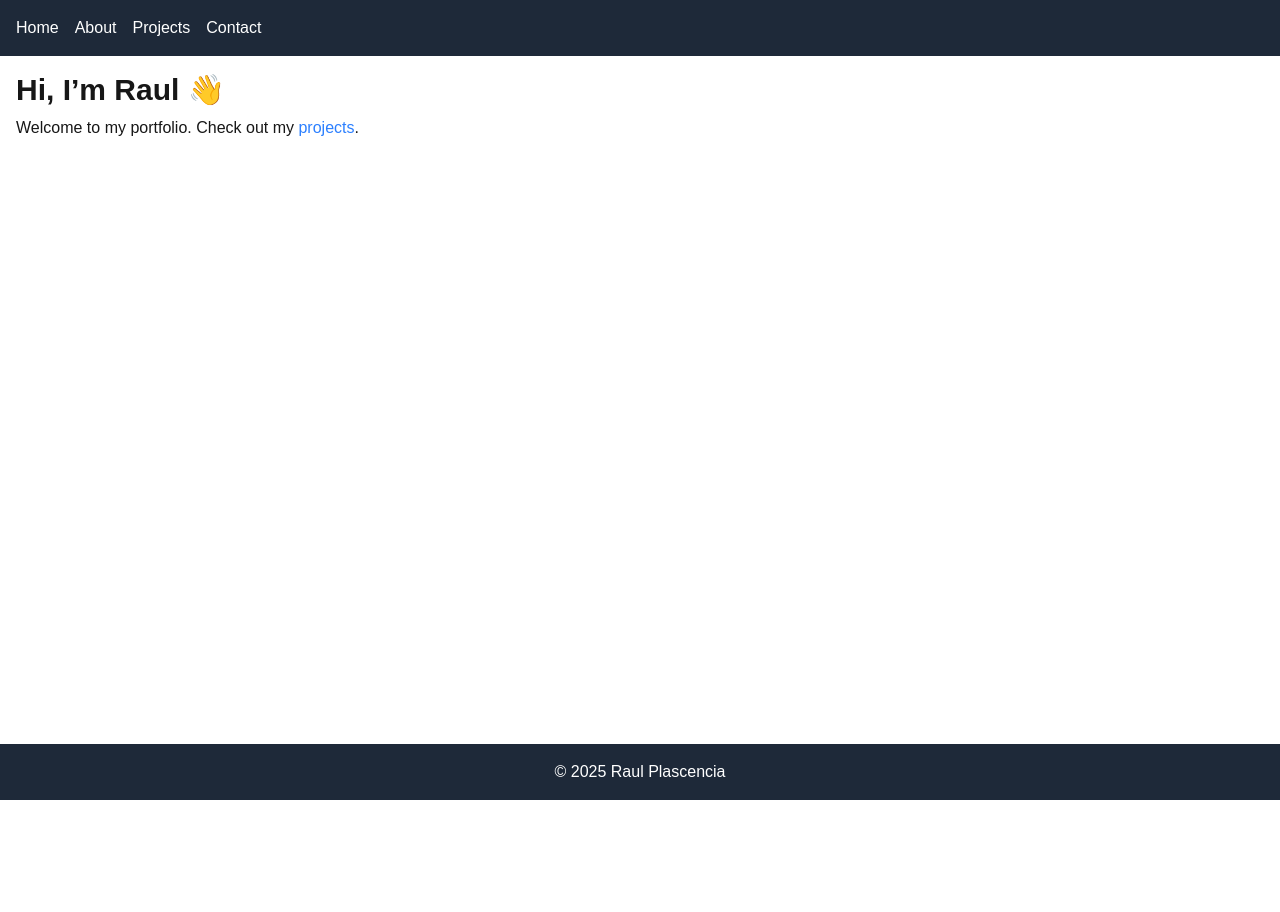
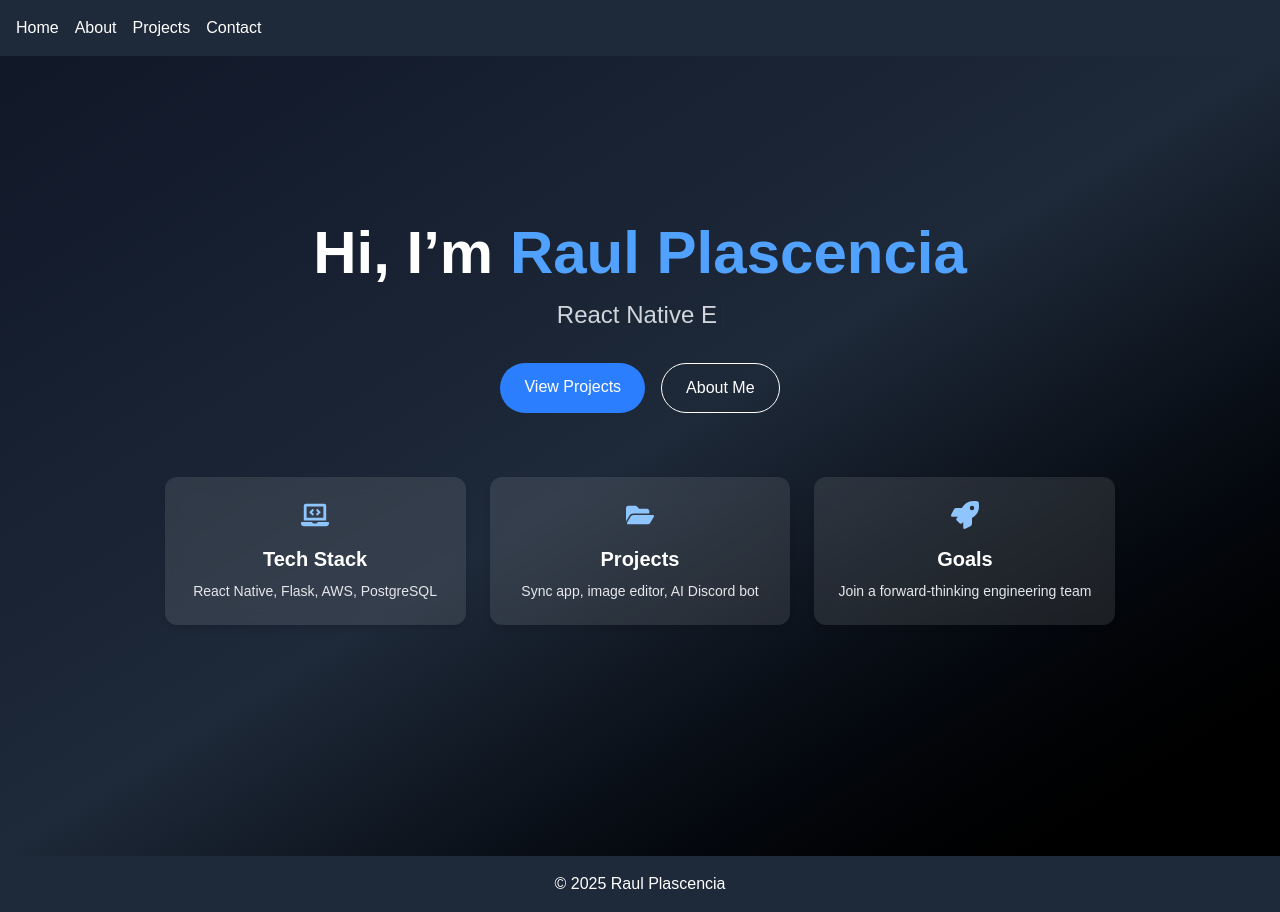
Before and after one commit to rplasc/portfolio, a Next.js app: page / in a window 1280 px wide. Before the commit the page ends 800 px from the top, so only its background shows below. Built offline with nearby package versions, Linux system fonts and the light colour scheme.

Commit message:
Redesigned home page

```diff
--- a/src/app/page.tsx
+++ b/src/app/page.tsx
@@ -1,8 +1,42 @@
-export default function Home() {
+'use client';
+
+import GlanceGrid from "@/components/GlanceGrid";
+import { Typewriter } from "react-simple-typewriter";
+import Link from "next/link";
+
+export default function HomePage() {
   return (
-    <div className="p-4">
-      <h1 className="text-3xl font-bold">Hi, I’m Raul 👋</h1>
-      <p className="mt-2">Welcome to my portfolio. Check out my <a href="/projects" className="text-blue-500">projects</a>.</p>
-    </div>
+    <section className="min-h-screen flex flex-col items-center justify-center text-center px-4 bg-gradient-to-br from-gray-900 via-gray-800 to-black text-white">
+      <h1 className="text-4xl md:text-6xl font-extrabold mb-4">
+        Hi, I’m <span className="text-blue-400">Raul Plascencia</span>
+      </h1>
+
+      <h2 className="text-xl md:text-2xl font-medium text-gray-300">
+        <Typewriter
+          words={[
+            'Full-Stack Developer',
+            'React Native Enthusiast',
+            'Flask API Architect',
+            'Cloud Integration Specialist',
+          ]}
+          loop={0}
+          cursor
+          cursorStyle="|"
+          typeSpeed={70}
+          deleteSpeed={50}
+          delaySpeed={2000}
+        />
+      </h2>
+
+      <div className="mt-8 flex flex-wrap gap-4 justify-center">
+        <Link href="/projects" className="bg-blue-500 hover:bg-blue-600 text-white px-6 py-3 rounded-full transition">
+          View Projects
+        </Link>
+        <Link href="/about" className="border border-white px-6 py-3 rounded-full hover:bg-white hover:text-black transition">
+          About Me
+        </Link>
+      </div>
+      <GlanceGrid />
+    </section>
   );
 }
--- /dev/null
+++ b/src/components/GlanceGrid.tsx
@@ -0,0 +1,45 @@
+'use client';
+
+import { FaLaptopCode, FaFolderOpen, FaRocket } from 'react-icons/fa';
+import { motion } from 'framer-motion';
+
+const glanceItems = [
+  {
+    icon: <FaLaptopCode size={28} />,
+    title: 'Tech Stack',
+    description: 'React Native, Flask, AWS, PostgreSQL',
+  },
+  {
+    icon: <FaFolderOpen size={28} />,
+    title: 'Projects',
+    description: 'Sync app, image editor, AI Discord bot',
+  },
+  {
+    icon: <FaRocket size={28} />,
+    title: 'Goals',
+    description: 'Join a forward-thinking engineering team',
+  },
+];
+
+export default function GlanceGrid() {
+  return (
+    <section className="py-16 px-4 bg-transparent">
+      <div className="max-w-6xl mx-auto grid grid-cols-1 md:grid-cols-3 gap-6">
+        {glanceItems.map((item, index) => (
+          <motion.div
+            key={index}
+            initial={{ opacity: 0, y: 30 }}
+            whileInView={{ opacity: 1, y: 0 }}
+            transition={{ delay: index * 0.2, duration: 0.6 }}
+            viewport={{ once: true }}
+            className="bg-white/10 backdrop-blur-sm p-6 rounded-xl shadow-md hover:scale-[1.02] transition-all text-white flex flex-col items-center text-center"
+          >
+            <div className="mb-4 text-blue-300">{item.icon}</div>
+            <h3 className="text-xl font-semibold mb-2">{item.title}</h3>
+            <p className="text-sm text-gray-200">{item.description}</p>
+          </motion.div>
+        ))}
+      </div>
+    </section>
+  );
+}
```
Also changed, not shown: package.json (+7 -4 lines).
